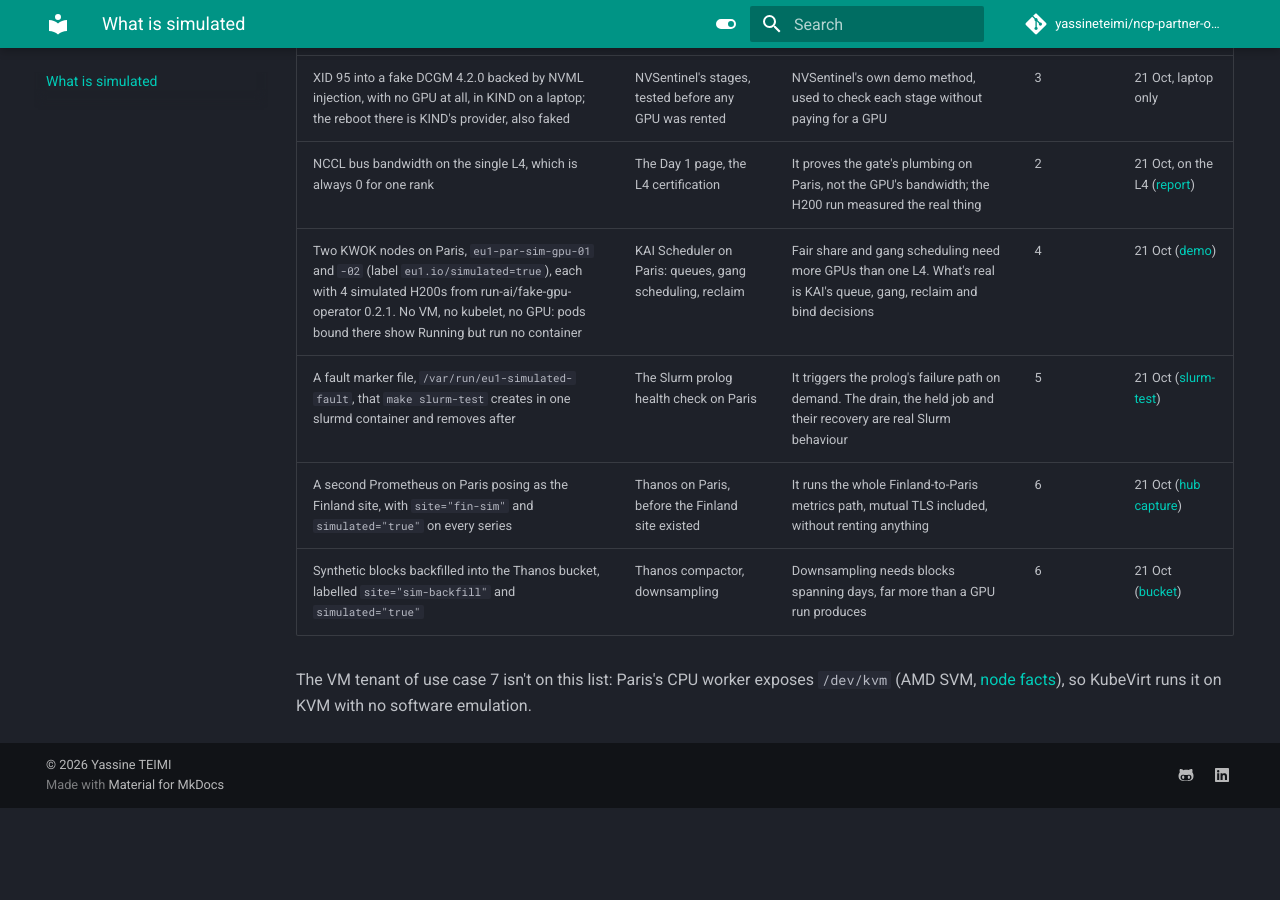
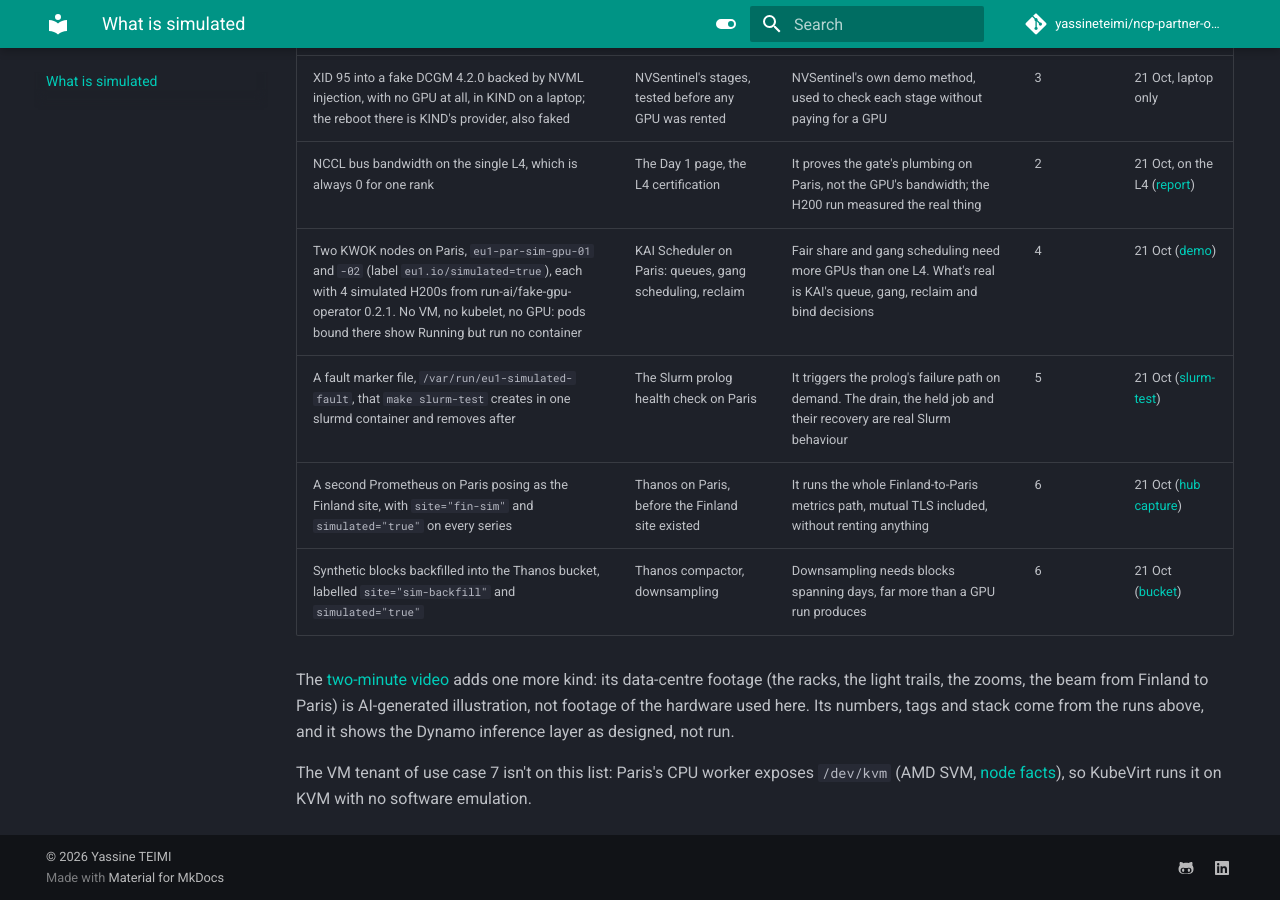
Before and after one commit to yassineteimi/ncp-partner-onboarding, an MkDocs documentation site: the page built from docs/simulated.md, in a window 1280 px wide and 900 px high, scrolled down 524 px. Built offline with MkDocs 1.6.1 and Material for MkDocs 9.7.7, drawn with Linux system fonts in a browser that asks for light colours; comment, search, counter and statistics services are not loaded; before the commit the page ends 1332 px from its top, so only the background shows below that.

Commit message:
Show the video on the docs site and in the README
The docs index plays the 16:9 master with a captions track; the README shows its
poster linking there. The simulated page lists the AI-generated footage.

```diff
--- a/docs/simulated.md
+++ b/docs/simulated.md
@@ -16,6 +16,11 @@ hardware: one L4 in Paris on 21 October and a 2× H200 node in Finland on 22 Oct
 | A second Prometheus on Paris posing as the Finland site, with `site="fin-sim"` and `simulated="true"` on every series | Thanos on Paris, before the Finland site existed | It runs the whole Finland-to-Paris metrics path, mutual TLS included, without renting anything | 6 | 21 Oct ([hub capture](artifacts/platform/thanos-hub-20261021T114455Z.txt)) |
 | Synthetic blocks backfilled into the Thanos bucket, labelled `site="sim-backfill"` and `simulated="true"` | Thanos compactor, downsampling | Downsampling needs blocks spanning days, far more than a GPU run produces | 6 | 21 Oct ([bucket](artifacts/platform/thanos-bucket-20261021T114314Z.txt)) |
 
+The [two-minute video](index.md#watch) adds one more kind: its data-centre footage (the
+racks, the light trails, the zooms, the beam from Finland to Paris) is AI-generated
+illustration, not footage of the hardware used here. Its numbers, tags and stack come
+from the runs above, and it shows the Dynamo inference layer as designed, not run.
+
 The VM tenant of use case 7 isn't on this list: Paris's CPU worker exposes `/dev/kvm`
 (AMD SVM, [node facts](artifacts/par/cpu-worker-facts.txt)), so KubeVirt runs it on KVM
 with no software emulation.
```
Also changed, not shown: README.md (+5 -0 lines), docs/index.md (+9 -0 lines), docs/assets/video/poster.jpg (added), 2 other files.
